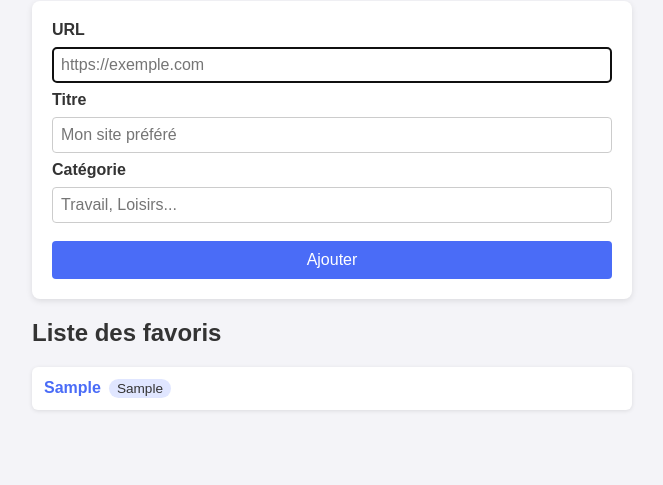
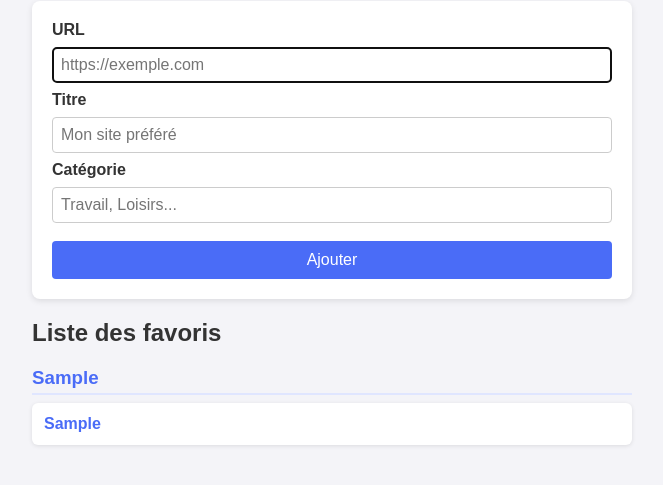
Before and after one commit to M-iA972/favoris, a website: page index.html in a window 1280 px wide. Both pictures are taken after typing "https://example.com", "Sample", "Sample" into the empty fields and a click on the button "Ajouter". Shown: the part 99-584 px from the top of the page, without its empty margins (308-971 px from the left). Drawn offline with Linux system fonts and the light colour scheme.

Commit message:
Affichage des favoris groupés par catégorie

```diff
--- a/app.js
+++ b/app.js
@@ -37,31 +37,71 @@ function sauvegarderFavoris() {
 // Tableau qui contient tous les favoris, rempli au démarrage depuis localStorage
 const favoris = chargerFavoris();
 
-// Fonction qui affiche tous les favoris dans la liste
+// Fonction qui range les favoris par catégorie.
+// Elle renvoie un objet du type :
+// { "Travail": [favori1, favori2], "Loisirs": [favori3] }
+function grouperParCategorie() {
+  const groupes = {};
+
+  favoris.forEach(function (favori) {
+    const nom = favori.categorie;
+
+    // Si c'est la première fois qu'on voit cette catégorie,
+    // on lui crée une liste vide
+    if (groupes[nom] === undefined) {
+      groupes[nom] = [];
+    }
+
+    // On ajoute le favori dans la liste de sa catégorie
+    groupes[nom].push(favori);
+  });
+
+  return groupes;
+}
+
+// Fonction qui affiche tous les favoris, groupés par catégorie
 function afficherFavoris() {
-  // On vide la liste avant de la remplir à nouveau
+  // On vide la zone avant de la remplir à nouveau
   listeFavoris.innerHTML = "";
 
-  // Pour chaque favori, on crée un élément <li>
-  favoris.forEach(function (favori) {
+  const groupes = grouperParCategorie();
+
+  // On récupère les noms des catégories et on les trie par ordre alphabétique
+  // (localeCompare gère correctement les accents du français)
+  const nomsCategories = Object.keys(groupes).sort(function (a, b) {
+    return a.localeCompare(b, "fr");
+  });
+
+  // Pour chaque catégorie, on crée un bloc : un titre + une liste
+  nomsCategories.forEach(function (nom) {
+    const section = document.createElement("section");
+    section.className = "groupe-categorie";
+
+    // Le titre de la catégorie
+    const titre = document.createElement("h3");
+    titre.textContent = nom; // textContent évite d'injecter du HTML
+
+    // La liste des favoris de cette catégorie
+    const liste = document.createElement("ul");
+
+    groupes[nom].forEach(function (favori) {
       const element = document.createElement("li");
 
       // Le lien cliquable vers le site
       const lien = document.createElement("a");
       lien.href = favori.url;
-    lien.textContent = favori.titre; // textContent évite d'injecter du HTML
+      lien.textContent = favori.titre;
       lien.target = "_blank"; // ouvre le lien dans un nouvel onglet
       lien.rel = "noopener noreferrer"; // sécurité pour les nouveaux onglets
 
-    // L'étiquette de catégorie
-    const categorie = document.createElement("span");
-    categorie.className = "categorie";
-    categorie.textContent = favori.categorie;
+      element.appendChild(lien);
+      liste.appendChild(element);
+    });
 
-    // On assemble le tout
-    element.appendChild(lien);
-    element.appendChild(categorie);
-    listeFavoris.appendChild(element);
+    // On assemble : titre + liste dans la section, puis la section dans la page
+    section.appendChild(titre);
+    section.appendChild(liste);
+    listeFavoris.appendChild(section);
   });
 }
 
--- a/index.html
+++ b/index.html
@@ -25,9 +25,9 @@
       <button type="submit">Ajouter</button>
     </form>
 
-    <!-- Liste où les favoris seront affichés -->
+    <!-- Zone où les favoris seront affichés, groupés par catégorie -->
     <h2>Liste des favoris</h2>
-    <ul id="liste-favoris"></ul>
+    <div id="liste-favoris"></div>
   </main>
 
   <!-- On charge le JavaScript à la fin, quand la page est construite -->
--- a/style.css
+++ b/style.css
@@ -55,10 +55,24 @@ button:hover {
   background-color: #3451c7;
 }
 
-/* La liste des favoris : on retire les puces */
-#liste-favoris {
+/* Un bloc par catégorie, avec un peu d'espace entre chaque bloc */
+.groupe-categorie {
+  margin-bottom: 20px;
+}
+
+/* Le titre de chaque catégorie */
+.groupe-categorie h3 {
+  margin: 0 0 8px;
+  padding-bottom: 4px;
+  color: #4a6cf7;
+  border-bottom: 2px solid #e0e6ff;
+}
+
+/* Les listes de favoris : on retire les puces */
+#liste-favoris ul {
   list-style: none;
   padding: 0;
+  margin: 0;
 }
 
 /* Chaque favori est une petite carte */
@@ -79,13 +93,3 @@ button:hover {
 #liste-favoris a:hover {
   text-decoration: underline;
 }
-
-/* L'étiquette de catégorie */
-.categorie {
-  display: inline-block;
-  margin-left: 8px;
-  padding: 2px 8px;
-  background-color: #e0e6ff;
-  border-radius: 10px;
-  font-size: 0.85rem;
-}
```
Lines whose indentation alone changed are shown as unchanged.
